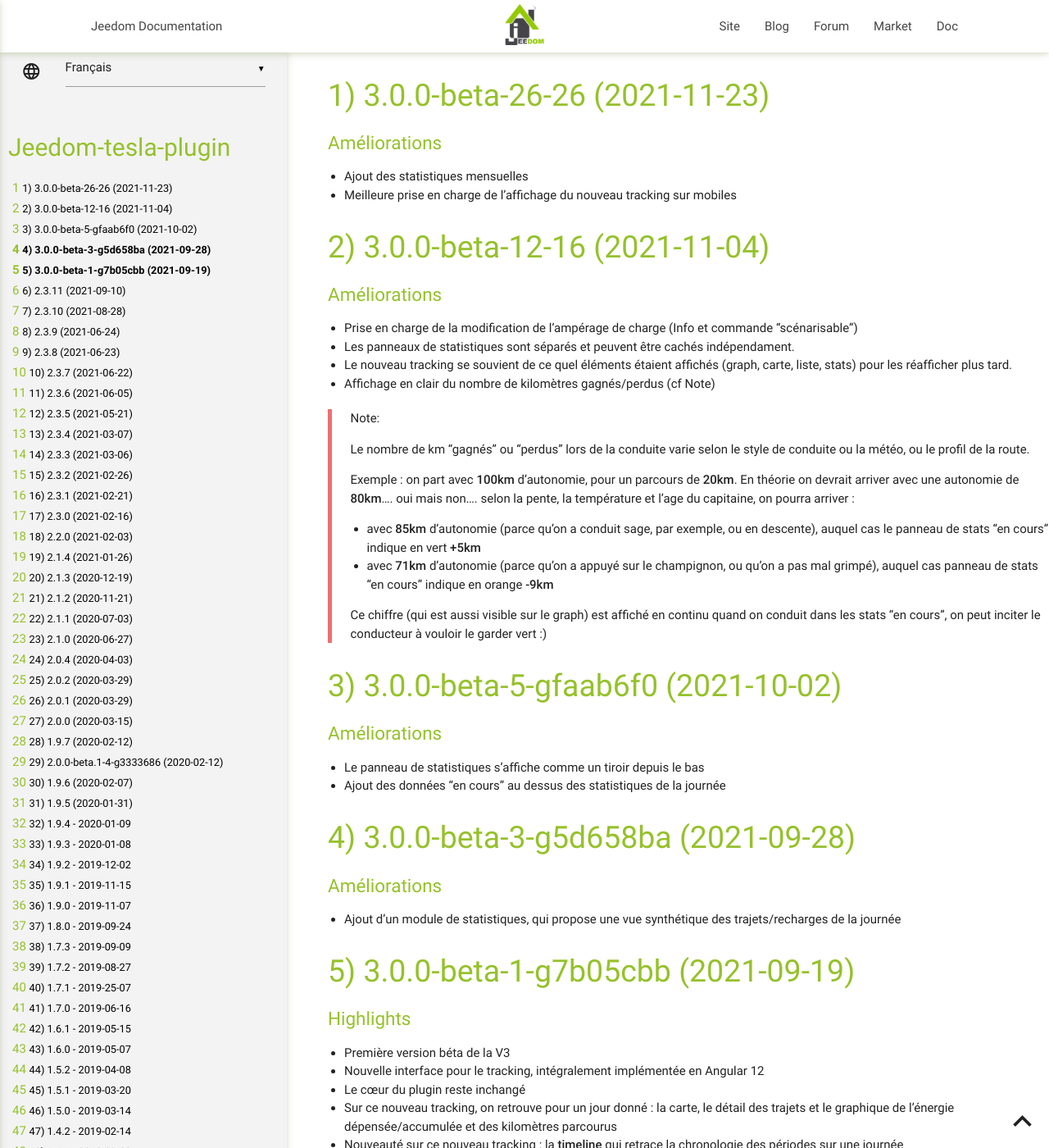
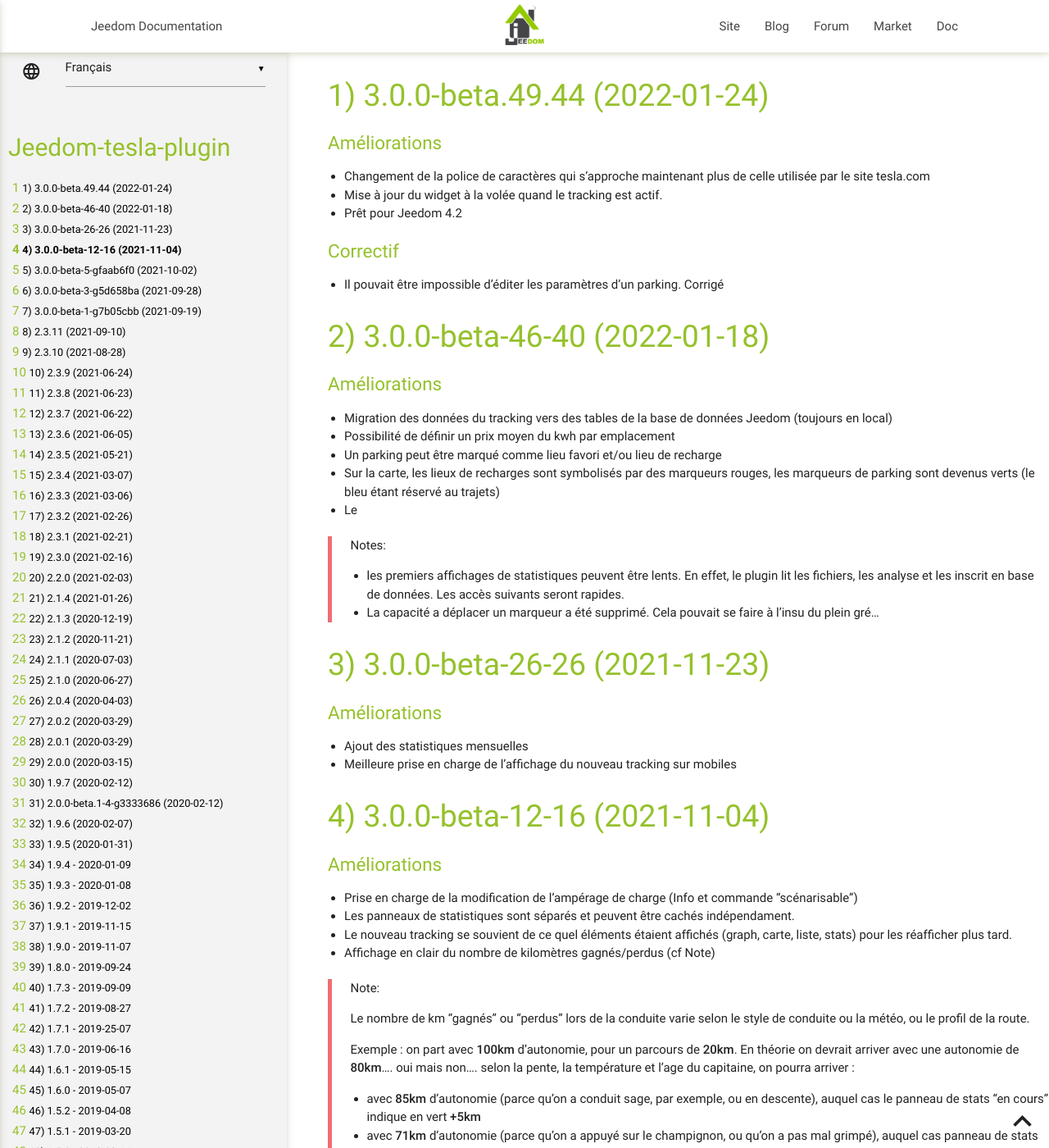
Before and after one commit to vercorsio/jeedom-tesla-plugin, a Jekyll site: the page built from fr_FR/changelog.md, in a window 1280 px wide and 1400 px high. Shown: the whole window at 82% size. Built offline with Jekyll 4.4.1, drawn with Linux system fonts in a browser that asks for light colours; our own code applies the rules of GitHub Pages for plain Markdown files; some of the changed text lies outside the part shown.

Commit message:
Update for 3.0.0-beta-46-40 and 3.0.0-beta.49.44

```diff
--- a/fr_FR/changelog.md
+++ b/fr_FR/changelog.md
@@ -1,3 +1,28 @@
+<a name="v3.0.0-beta.49.44"></a>
+# 3.0.0-beta.49.44 (2022-01-24)
+### Améliorations
+ * Changement de la police de caractères qui s'approche maintenant plus de celle utilisée par le site tesla.com
+ * Mise à jour du widget à la volée quand le tracking est actif.
+ * Prêt pour Jeedom 4.2
+
+
+### Correctif
+ * Il pouvait être impossible d'éditer les paramètres d'un parking. Corrigé
+
+
+<a name="v3.0.0-beta-46-40"></a>
+# 3.0.0-beta-46-40 (2022-01-18)
+### Améliorations
+ * Migration des données du tracking vers des tables de la base de données Jeedom (toujours en local)
+ * Possibilité de définir un prix moyen du kwh par emplacement
+ * Un parking peut être marqué comme lieu favori et/ou lieu de recharge
+ * Sur la carte, les lieux de recharges sont symbolisés par des marqueurs rouges, les marqueurs de parking sont devenus verts (le bleu étant réservé au trajets)
+ * Le
+
+> Notes:
+>
+>  - les premiers affichages de statistiques peuvent être lents. En effet, le plugin lit les fichiers, les analyse et les inscrit en base de données. Les accès suivants seront rapides.
+>  - La capacité a déplacer un marqueur a été supprimé. Cela pouvait se faire à l'insu du plein gré...
 
 <a name="v3.0.0-beta-26-26"></a>
 # 3.0.0-beta-26-26 (2021-11-23)
```
Also changed, not shown: 404.html (line endings or trailing spaces), _layouts/default.html (line endings or trailing spaces), assets/css/styles.css (line endings or trailing spaces).
